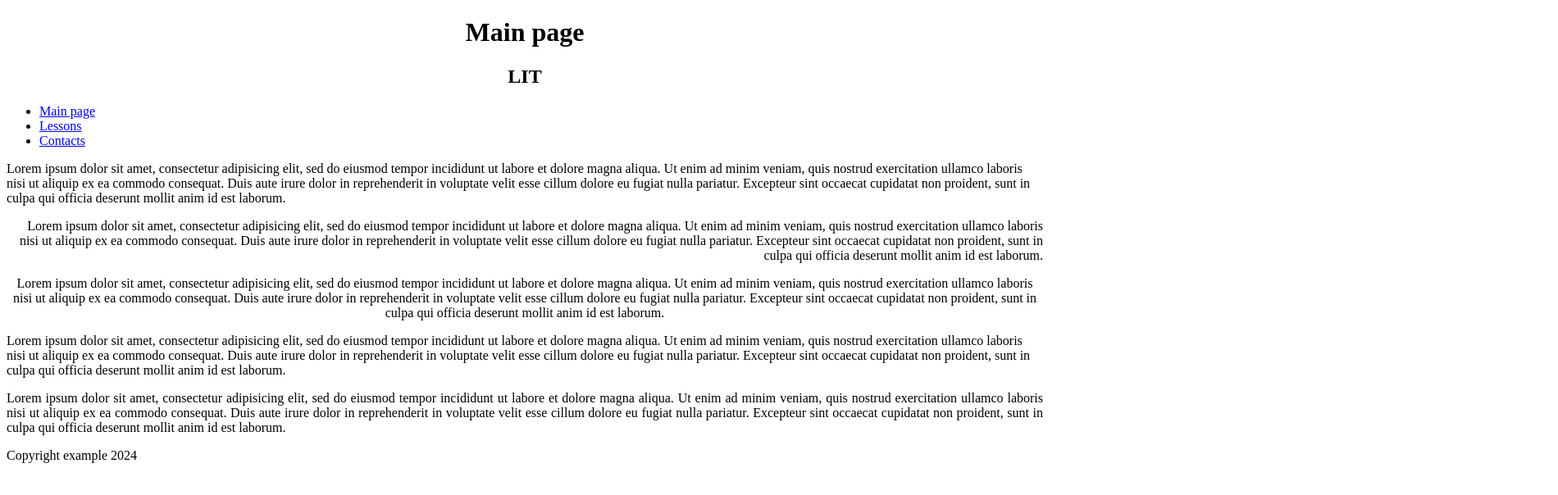
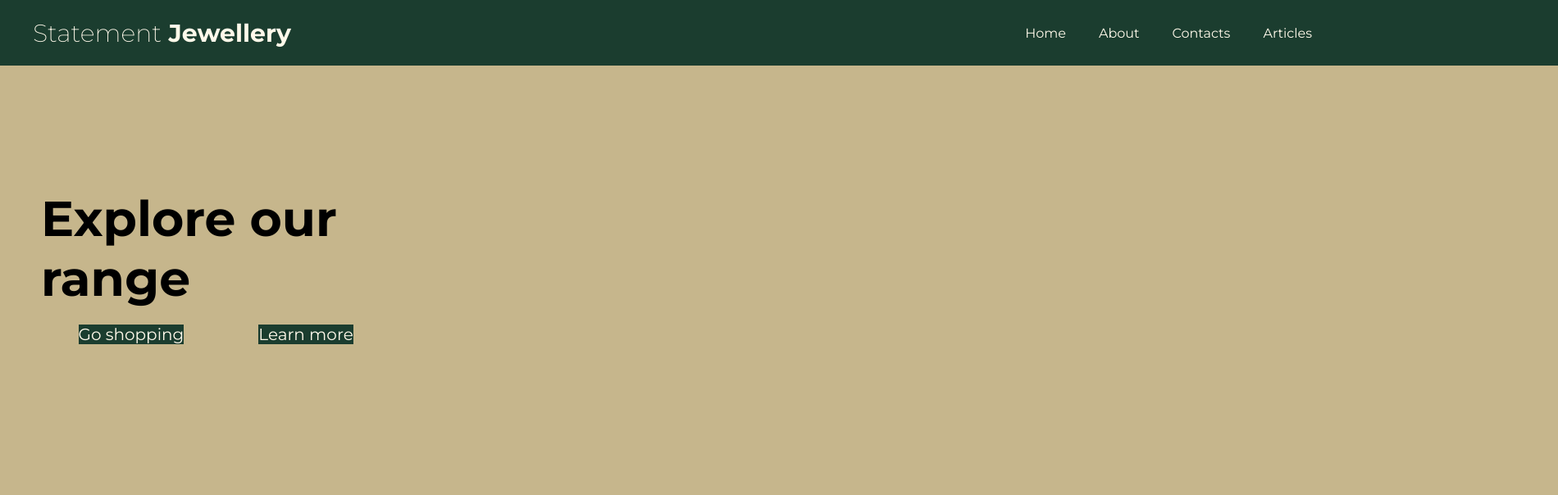
Before and after one commit to mirra9002/mirra_site, a plain HTML site: page index.html in a window 1280 px wide. Shown: the whole page at 82% size, 1900 px wide, since content can reach past the window. Drawn offline with Linux system fonts and the light colour scheme.

Commit message:
statement

```diff
--- a/index.html
+++ b/index.html
@@ -1,63 +1,47 @@
 <!DOCTYPE html>
-	<html>
-	<head>
-		<title>MySite</title>
+<html>
+<head>
+	<title>
+		Statement
+	</title>
+	<meta charset="UTF-8">
+	<link rel="stylesheet" type="text/css" href="style.css">
 
-		<meta charset="utf-8">
-	</head>
-	<body>
-		<header></header>
-		<h1 align="center">Main page</h1>
-		<h2 align="center">LIT </h2>
 
-		<nav>
-			<ul>
-				<li><a href="index.html">Main page</a></li>
-				<li><a href="lessons.html">Lessons</a></li>
-				<li><a href="contacts.html">Contacts</a></li>
-			</ul>
-		</nav>
+	<link rel="preconnect" href="https://fonts.googleapis.com">
+	<link rel="preconnect" href="https://fonts.gstatic.com" crossorigin>
+	<link href="https://fonts.googleapis.com/css2?family=Montserrat:ital,wght@0,100..900;1,100..900&display=swap" rel="stylesheet">
 
-		<main>
-			<p>Lorem ipsum dolor sit amet, consectetur adipisicing elit, sed do eiusmod
-			tempor incididunt ut labore et dolore magna aliqua. Ut enim ad minim veniam,
-			quis nostrud exercitation ullamco laboris nisi ut aliquip ex ea commodo
-			consequat. Duis aute irure dolor in reprehenderit in voluptate velit esse
-			cillum dolore eu fugiat nulla pariatur. Excepteur sint occaecat cupidatat non
-			proident, sunt in culpa qui officia deserunt mollit anim id est laborum.</p>
 
-			<p align="right">Lorem ipsum dolor sit amet, consectetur adipisicing elit, sed do eiusmod
-			tempor incididunt ut labore et dolore magna aliqua. Ut enim ad minim veniam,
-			quis nostrud exercitation ullamco laboris nisi ut aliquip ex ea commodo
-			consequat. Duis aute irure dolor in reprehenderit in voluptate velit esse
-			cillum dolore eu fugiat nulla pariatur. Excepteur sint occaecat cupidatat non
-			proident, sunt in culpa qui officia deserunt mollit anim id est laborum.</p>
+</head>
+<body>
 
-			<p align="center">Lorem ipsum dolor sit amet, consectetur adipisicing elit, sed do eiusmod
-			tempor incididunt ut labore et dolore magna aliqua. Ut enim ad minim veniam,
-			quis nostrud exercitation ullamco laboris nisi ut aliquip ex ea commodo
-			consequat. Duis aute irure dolor in reprehenderit in voluptate velit esse
-			cillum dolore eu fugiat nulla pariatur. Excepteur sint occaecat cupidatat non
-			proident, sunt in culpa qui officia deserunt mollit anim id est laborum.</p>
 
-			<p align="left">Lorem ipsum dolor sit amet, consectetur adipisicing elit, sed do eiusmod
-			tempor incididunt ut labore et dolore magna aliqua. Ut enim ad minim veniam,
-			quis nostrud exercitation ullamco laboris nisi ut aliquip ex ea commodo
-			consequat. Duis aute irure dolor in reprehenderit in voluptate velit esse
-			cillum dolore eu fugiat nulla pariatur. Excepteur sint occaecat cupidatat non
-			proident, sunt in culpa qui officia deserunt mollit anim id est laborum.</p>
+		<div class="header">
+			<div class="inner_header">
+				<div class="logo_container">
+					<h1>Statement<span> Jewellery</span></h1>
+				</div>
 
-			<p align="justify">Lorem ipsum dolor sit amet, consectetur adipisicing elit, sed do eiusmod
-			tempor incididunt ut labore et dolore magna aliqua. Ut enim ad minim veniam,
-			quis nostrud exercitation ullamco laboris nisi ut aliquip ex ea commodo
-			consequat. Duis aute irure dolor in reprehenderit in voluptate velit esse
-			cillum dolore eu fugiat nulla pariatur. Excepteur sint occaecat cupidatat non
-			proident, sunt in culpa qui officia deserunt mollit anim id est laborum.</p>
-		</main>
+				<ul class = "navigation">
+					<a href="index.html"><li>Home</li></a>
+					<a href="page2.html"><li>About</li></a>
+					<a href="page3.html"><li>Contacts</li></a>
+					<a href="page3.html"><li>Articles</li></a>
+				</ul>
 
-		<footer>
-			<p>Copyright example 2024</p>
-		</footer>
+			</div>
+		</div>
 
-	</body>
-	</html>
+
+		<div class="maintext">
+		 	<h1 id="explore">Explore our range</h1>
+				<div class="range-content">
+					<p id="p1">Go shopping</p>
+					<p id="p1">Learn more</p>
+				</div>
+
+		</div>
+
+</body>
+</html>
--- /dev/null
+++ b/style.css
@@ -0,0 +1,130 @@
+*{
+	margin: 0;
+	padding: 0;
+	list-style: none;
+	text-decoration: none;
+	font-family: "Montserrat", sans-serif;
+
+}
+
+body
+{
+	background-color: #C6B68C;
+}
+
+
+
+
+
+
+
+.montserrat {
+  font-family: "Montserrat", sans-serif;
+  font-optical-sizing: auto;
+  font-weight: <weight>;
+  font-style: normal;
+}
+
+
+.header{
+	width: 100%;
+	height: 80px;
+	display: block;
+	background-color:  #1B3D2F;
+}
+
+.inner_header{
+	width: 1900px;
+	height: 80px;
+	display: block;
+	margin: 0 auto;
+	background-color: #1B3D2F;
+}
+.logo_container
+{
+	height: 100%;
+	display: table;
+	float: left;
+}
+.logo_container h1
+{
+	color: #FFF9EA;
+	height: 100%;
+	display: table-cell;
+	vertical-align: middle;
+	font-weight: 200;
+	font-size: 30px;
+	padding-left: 10px;
+}
+.logo_container h1:first-child
+{
+	padding-left: 40px;
+}
+.logo_container h1 span
+{
+	font-weight: 700;
+}
+
+.navigation
+{
+	float: right;
+	height: 100%;
+}
+
+.navigation a
+{
+	height: 100%;
+	display: table;
+	float: left;
+	padding-right: 40px;
+	padding-left: 0px;
+
+}
+
+.navigation a li
+{
+	display: table-cell;
+	vertical-align: middle;
+	height: 100%;
+	color: #FFF9EA;
+}
+
+.navigation a:last-child
+{
+	padding-right: 300px;
+}
+
+
+.maintext
+{
+
+	width: 33.3%;
+	padding-left: 50px;
+	padding-right: 50%;
+	padding-right: 50%;
+	padding-top: 150px;
+}
+
+.maintext h1
+{
+
+	font-size: 60px;
+}
+
+.maintext p{
+
+	margin-top: 20px;
+	font-size: 20px;
+	font-weight: 400;
+	background-color:#1B3D2F;
+	color: #FFF9EA;
+
+}
+.range-content
+{
+
+	display: flex;
+	justify-content: space-around;
+
+
+}
```
Also changed, not shown: contacts.html (deleted, +0 -33 lines), font1.css (added, +37 -0 lines), lessons.html (deleted, +0 -43 lines), page2.html (added, +38 -0 lines), bestpa.jpg (added), kravchiktransparent.png (added), postolniktransparent.png (added), ww11.jpg (added), zuevatransparent.png (added), 1 other file.
